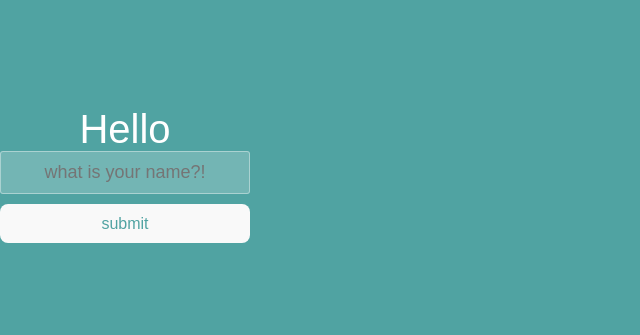
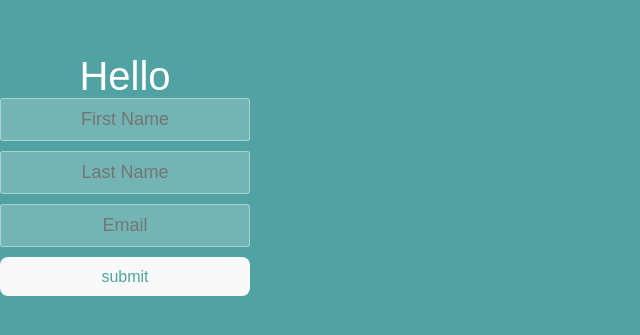
Before and after one commit to jaseena-k/react-app, a React (Vite) app in the folder react-basics/basic-app/: page / in a window 1280 px wide. Shown: the part 225-560 px from the top of the page, without its empty margins (0-640 px from the left). Built offline with nearby package versions, Linux system fonts and the light colour scheme.

Commit message:
complex state

```diff
--- a/react-basics/basic-app/src/App.jsx
+++ b/react-basics/basic-app/src/App.jsx
@@ -1,37 +1,71 @@
-import React, { useState } from "react"
+import React, { useState } from "react";
 
-function App(){
-    const [name , setName] = useState("")
-    const [headingText , setHeadingText] = useState("")
+function App() {
+  const [contact, setContact] = useState({
+    fName: "",
+    lName: "",
+    email: "",
+  });
+  function handleChange(event) {
+    const { name, value } = event.target;
 
+    event.preventDefault();
 
-function handleChange(event){
-  setName(event.target.value)
-
-
-
+    setContact((prevValue) => {
+      if (name === "fName") {
+        return {
+          fName: value,
+          lName: prevValue.lName,
+          email: prevValue.email,
+        };
+      } else if (name === "lName") {
+        return {
+          fName: prevValue.fName,
+          lName: value,
+          email: prevValue.email,
+        };
+      } else if (name === "email") {
+        return {
+          fName: prevValue.fName,
+          lName: prevValue.lName,
+          email: value,
+        };
       }
-
-function handleClick(event){
-    setHeadingText(name)
-
-    event.preventDefault()
-
+    });
   }
 
   return (
     <div className="container">
-      <h1>Hello {headingText}</h1>
-      <input type="text"
+      <h1>
+        Hello{contact.fName}
+        {contact.lName}
+      </h1>
+      <p>{contact.email}</p>
+      <form>
+        <input
+          type="text"
           onChange={handleChange}
-      placeholder="what is your name?!"
-      value={name}
+          value={contact.fName}
+          placeholder="First Name"
+        />
+        <input
+          type="text"
+          onChange={handleChange}
+          value={contact.lName}
+          name=""
+          placeholder="Last Name"
+        />
+        <input
+          type="text"
+          onChange={handleChange}
+          value={contact.email}
+          placeholder="Email"
+        />
+      </form>
 
-      />
-      <button onClick={handleClick}>submit </button>
+      <button>submit </button>
     </div>
-   )
-
+  );
 }
 
-export default App
+export default App;
```
Lines whose indentation alone changed are shown as unchanged.
